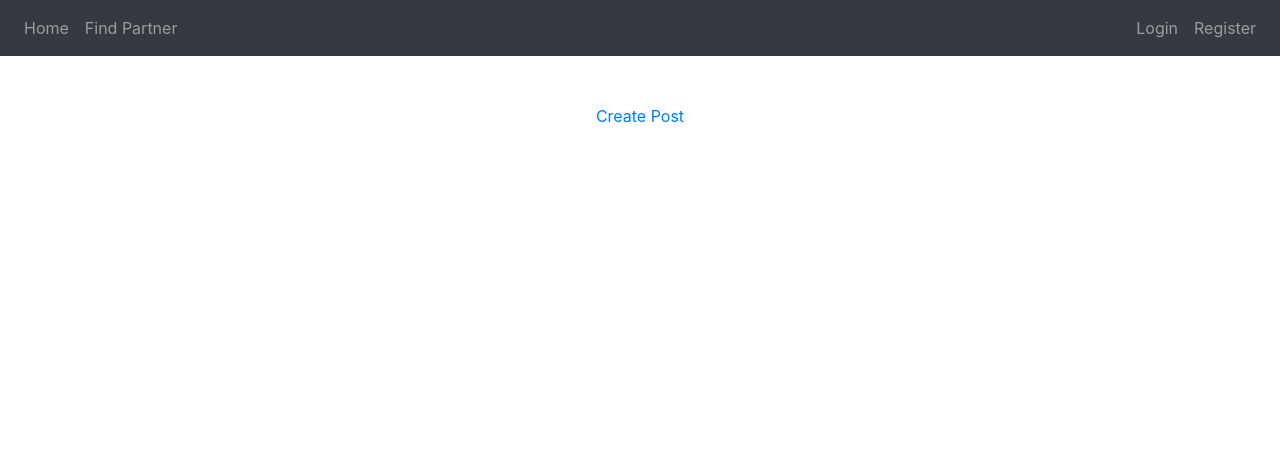
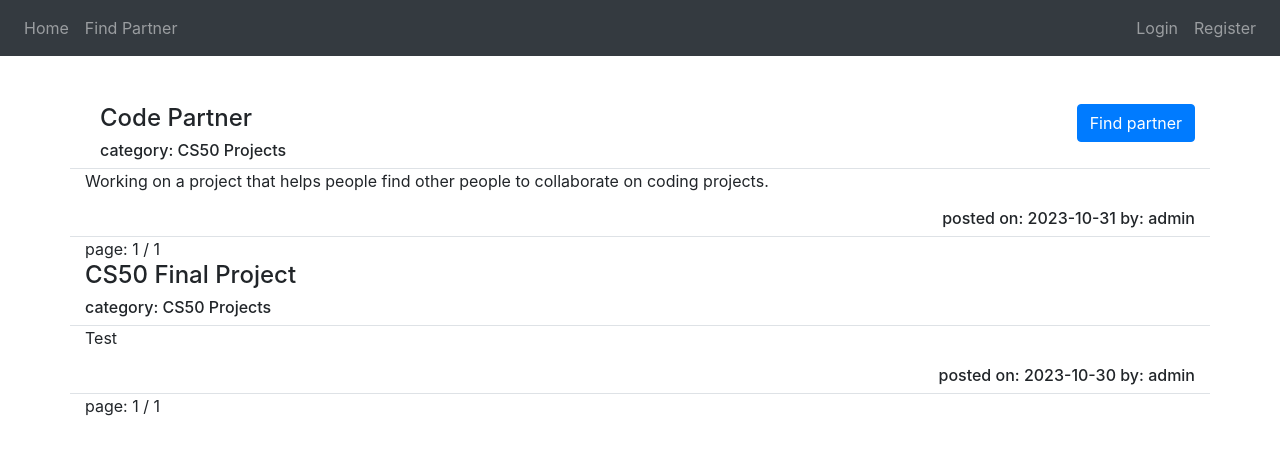
Before and after one commit to cerclz/CodePartner, a Flask app: page /partner in a window 1280 px wide. Shown: the top 455 px of the page. Run offline with Flask 3, Linux system fonts and the light colour scheme.

Commit message:
Modified find partner page to display all posts by users

```diff
--- a/app.py
+++ b/app.py
@@ -86,7 +86,6 @@ def login():
 
     return render_template("login.html")
 
-
 @app.route("/logout")
 def logout():
     # Forget any user_id
@@ -104,7 +103,31 @@ def index():
 
 @app.route("/partner")
 def partner():
-    return render_template("partner.html")
+    page = request.args.get('page', 1, type=int)
+
+    # Calculate the offset based on the page and per_page values
+    offset = (page - 1) * 10
+
+    # Query the database to get the posts for the current page
+    cursor.execute("""SELECT posts.title, posts.content, posts.creation_date, users.username, categories.category_name
+                   FROM posts
+                   JOIN users ON users.id = posts.user_id
+                   JOIN categories ON categories.id = posts.category_id
+                   ORDER BY posts.last_modified DESC
+                   LIMIT ? OFFSET ?;""", (10, offset))
+    posts = cursor.fetchall()
+
+    print(posts)
+
+    # Query the database to get the total count of posts
+    cursor.execute("SELECT COUNT(*) FROM posts;")
+    total_posts = cursor.fetchall()[0][0]
+
+    total_pages = (total_posts + 10 - 1) // 10
+
+    # Send all posts to partner page
+    return render_template("partner.html", posts = posts , total_pages = total_pages, page = page)
+
 
 @app.route("/create_post", methods=["GET", "POST"])
 def create_post():
@@ -124,6 +147,7 @@ def create_post():
             elif not subject:
                 return ("no subject")
 
+            # If category submitted correctly find category ID
             if not category:
                 return ("no category")
             else:
--- a/static/styles.css
+++ b/static/styles.css
@@ -0,0 +1,7 @@
+.white-link{
+    color: white;
+}
+
+.white-link:hover{
+    color:white;
+}
--- a/templates/layout.html
+++ b/templates/layout.html
@@ -6,7 +6,7 @@
 
         <!-- Bootstrap CSS -->
         <link rel="stylesheet" href="https://cdn.jsdelivr.net/npm/bootstrap@4.1.3/dist/css/bootstrap.min.css" integrity="sha384-MCw98/SFnGE8fJT3GXwEOngsV7Zt27NXFoaoApmYm81iuXoPkFOJwJ8ERdknLPMO" crossorigin="anonymous">
-
+        <link rel="stylesheet" href="static/styles.css">
         <title>Code Partner - Coding Partner Finder</title>
     </head>
 
@@ -53,7 +53,7 @@
         {% endif %}
 
 
-        <main class="container-fluid py-5 text-center">
+        <main class="container-fluid py-5">
             {% block main %}{% endblock %}
         </main>
     </body>
--- a/templates/partner.html
+++ b/templates/partner.html
@@ -1,5 +1,31 @@
 {% extends "layout.html" %}
 {% block main %}
-    <a href="/create_post">Create Post</a>
+
+    <div class="container">
+        <button type="button" class="btn btn-primary float-right"><a class="white-link" href="/create_post">Find partner</a></button>
+        {% for post in posts %}
+
+        <div class="row align-items-start">
+            <div class="col-12">
+                <h4>{{post[0]}}</h4>
+            </div>
+
+            <div class="col-12">
+                <h6>category: {{post[4]}}</h6>
+            </div>
+
+        </div>
+        <div class="row align-items-start border-bottom border-top">
+            <div class="col text-left">
+                <p>{{post[1]}}</p>
+            </div>
+            <div class="col-12 text-right">
+                <h6>posted on: {{post[2]}} by: {{post[3]}}</h6>
+            </div>
+        </div>
+        page: {{page}} / {{total_pages}}
+        {% endfor %}
+
+    </div>
 
 {% endblock %}
```
Also changed, not shown: codepartner.db, 3 other files.
